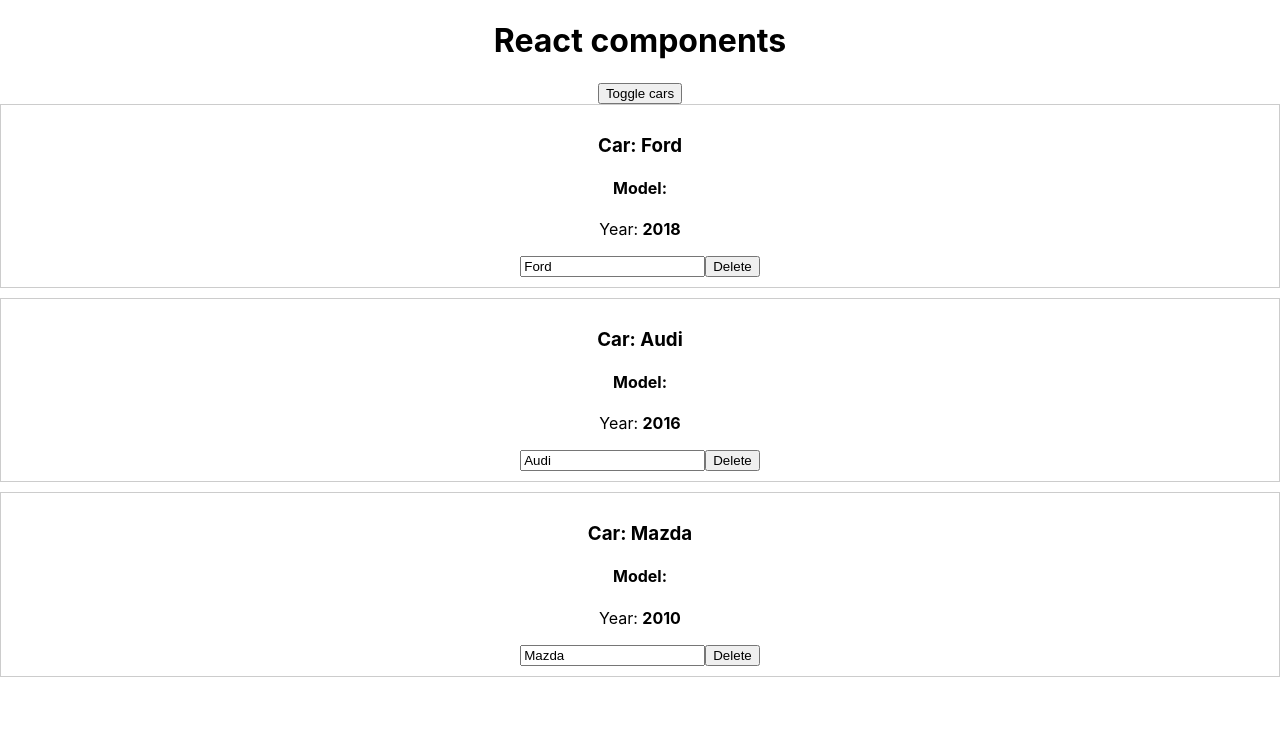
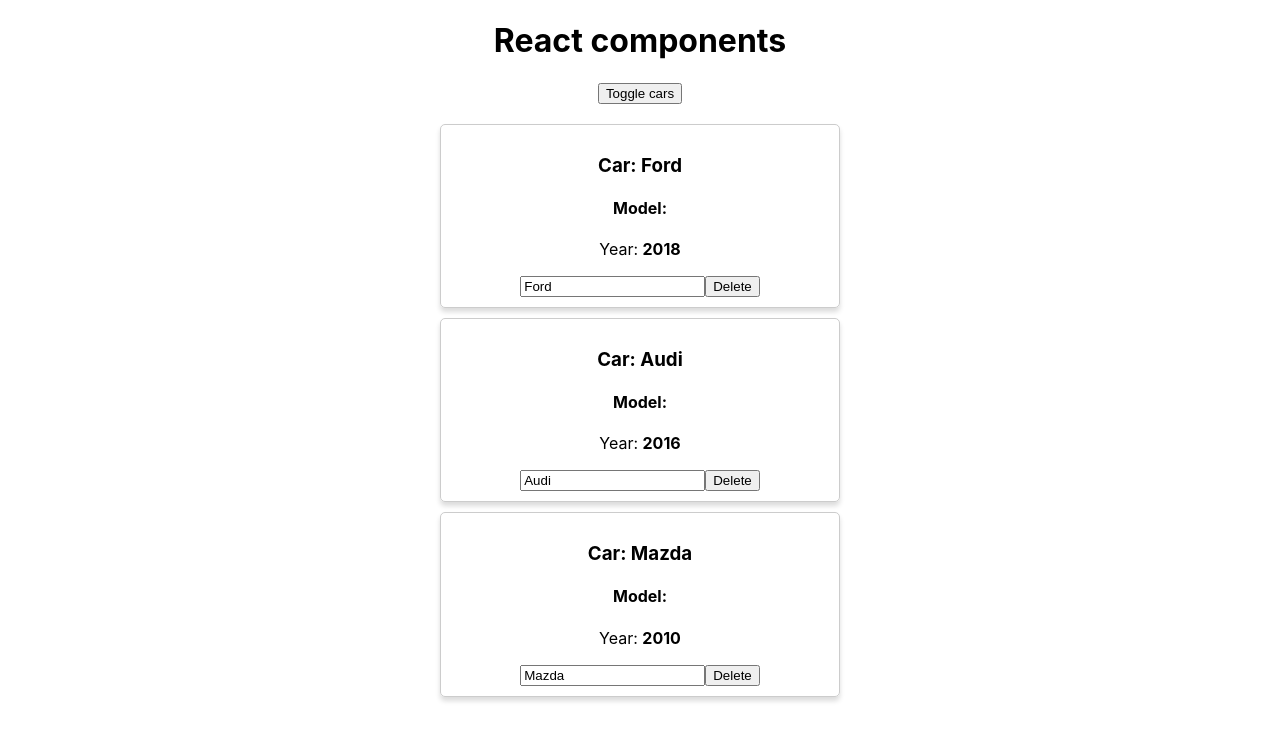
Before and after one commit to Vadym23/react-cars-study, a React (Create React App) app in the folder react-test/: page / in a window 1280 px wide. Both pictures are taken after a click on the button "Toggle cars". Shown: the top 740 px of the page. Built offline with nearby package versions, Linux system fonts and the light colour scheme.

Commit message:
Inline style

```diff
--- a/react-test/src/App.js
+++ b/react-test/src/App.js
@@ -86,7 +86,14 @@
 
 
       <button onClick = {this.toggleCarsHandler} >Toggle cars</button>
-        { cars }
+       {/* Добавили блок и стилизовали */}
+        <div style = {{
+          width: 400,
+          margin: 'auto',
+          paddingTop: '20px'
+        }}>
+          { cars }
+        </div>
       </div>
       );
 
--- a/react-test/src/Car/Car.js
+++ b/react-test/src/Car/Car.js
@@ -6,7 +6,10 @@
 		border: '1px solid #ccc',
 		marginBottom: '10px',
 		display: 'block',
-		padding: '10px'
+		padding: '10px',
+		// Добавили boxShadow и borderRadius
+		boxShadow: '0 4px 5px 0 rgba(0, 0, 0, .14)',
+		borderRadius: '5px'
 	}}>
 	<h3>Car: {props.name}</h3>
 	<h4>Model: {props.model}</h4>
```
